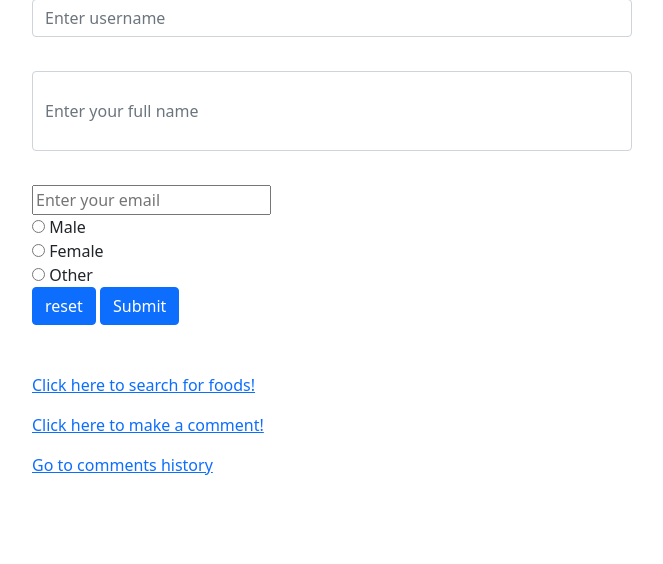
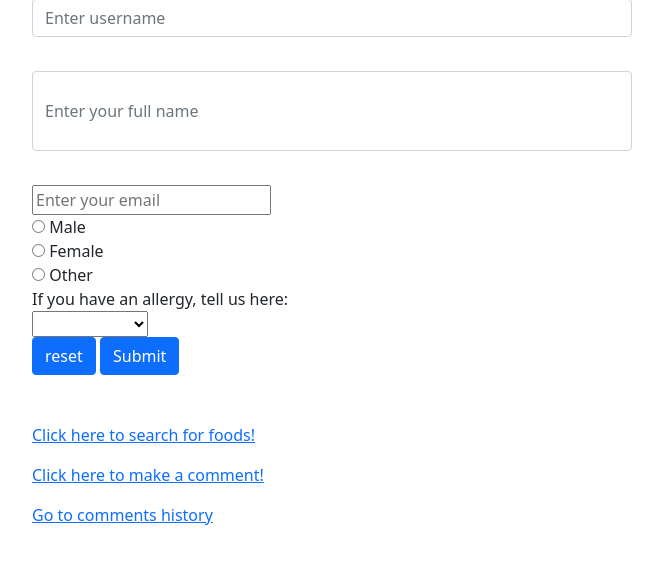
Before and after one commit to Omer-Mus/-w4111-proj1, a Flask app: template webserver/templates/index.html in a window 1280 px wide. Shown: the part 101-665 px from the top of the page, without its empty margins (308-971 px from the left). Run offline with Flask 2, Linux system fonts and the light colour scheme; the template is opened without the code that fills it: most values are stand-ins (such as "Sample title", 1, 10 or a date in 2020); parts of the project's set-up code (start-up, migrations or seed data) failed here and were passed over.

Commit message:
Added two new features: In dish_comments.html user now can make a comment. backend deal with generating the keys.
in index.html: If a user has allergy he can add it and it will create a
sensitive_to relation of allergies and users tables.

```diff
--- a/webserver/server.py
+++ b/webserver/server.py
@@ -111,10 +111,10 @@ def index():
   # example of a database query
   #
 
-  cursor = g.conn.execute("""SELECT * FROM allergies""")
+  cursor = g.conn.execute("""SELECT allergy_name FROM allergies""")
   names = []
   for result in cursor:
-    names.append(result)  # can also be accessed using result[0]
+    names.append(str(result)[2:-3])  # can also be accessed using result[0]
   cursor.close()
 
   #
@@ -335,9 +335,13 @@ def add():
     name = request.form['name']
     email = request.form['email']
     sex = request.form['sex']
+    allergy = request.form['allergy']
 
     try:
+
         g.conn.execute('INSERT INTO Users(user_name, name, email, sex) VALUES (%s, %s, %s, %s)', user_name, name, email, sex)
+        if allergy != '':
+            g.conn.execute('INSERT INTO Sensitive_To(user_name,allergy_name) VALUES (%s, %s)', user_name, allergy)
         return redirect('/')
     except Exception as E:
         return render_template('index.html', error=f'ERROR:\nThe user name {user_name} or the email {email} already exist.')
--- a/webserver/templates/index.html
+++ b/webserver/templates/index.html
@@ -191,6 +191,15 @@
             <input type="radio" name="sex" value="M"> Male<br>
             <input type="radio" name="sex" value="F"> Female<br>
             <input type="radio" name="sex" value="O"> Other<br>
+            <label for="allergy">If you have an allergy, tell us here:</label>
+        <br>
+            <select id="allergy" name="allergy">
+                <option value=""></option>
+                {% for n in data %}
+                    <option value="{{n}}">{{n}}</option>
+                {% endfor %}
+            </select>
+        <br>
              <input id="reset-button" type="reset"  class="btn btn-primary" value="reset">
             <input id="submit-button" type="submit"  class="btn btn-primary" value="Submit">
 
```
